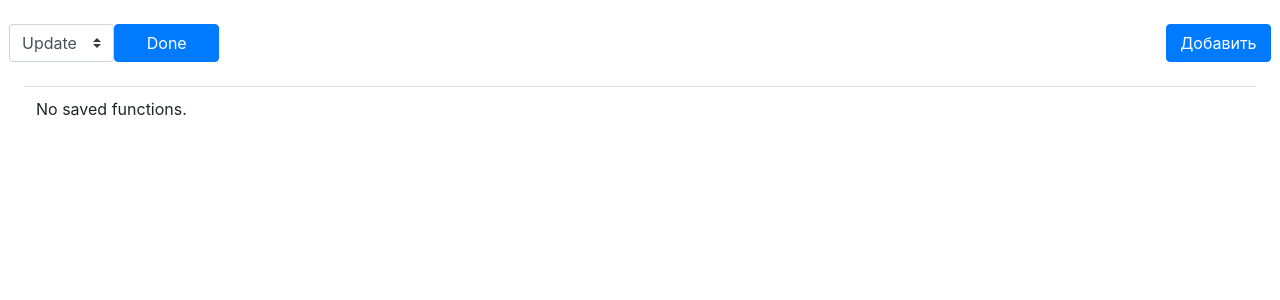
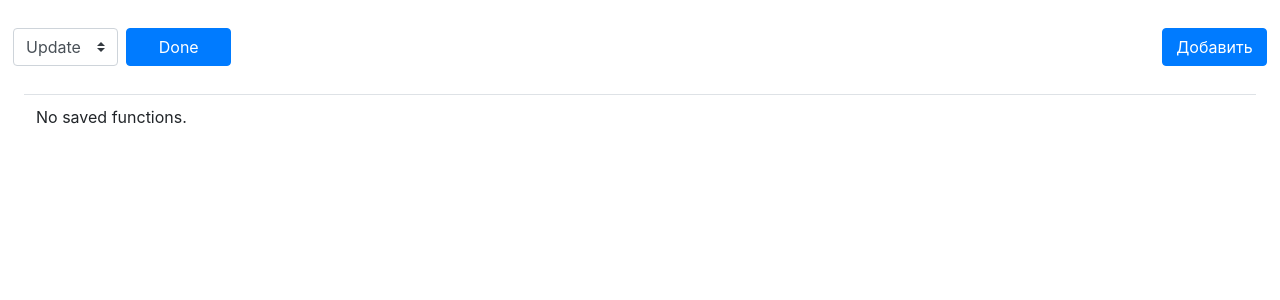
Before and after one commit to lemonpaul/dc7161be3dbf2250c8954e560cc35060, a Django app: page / in a window 1280 px wide. Shown: the top 300 px of the page. Run offline with Django 3.2, Linux system fonts and the light colour scheme; data that the repository does not hold is empty; parts of the project's set-up code (start-up, migrations or seed data) failed here and were passed over; some libraries are stand-ins or nearby versions.

Commit message:
#34 Add margin for select and buttons

```diff
--- a/dashboard/templates/dashboard/index.html
+++ b/dashboard/templates/dashboard/index.html
@@ -6,12 +6,12 @@
     {% csrf_token %}
     <div class="container-fluid p-4">
         <div class="row">
-            <select name="action" class="custom-select col-1">
+            <select name="action" class="custom-select col-1 m-1">
                 <option value="update">{% trans "Update" %}</option>
                 <option value="delete">{% trans "Delete" %}</option>
             </select>
-            <button type="submit" class="btn btn-primary col-1">{% trans 'Done' %}</button>
-            <a href="{% url 'add' %}" class="btn btn-primary col-1 offset-9" >{% trans "Add" %}</a>
+            <button type="submit" class="btn btn-primary col-1 m-1">{% trans 'Done' %}</button>
+            <a href="{% url 'add' %}" class="btn btn-primary col-1 m-1 ml-auto">{% trans "Add" %}</a>
         </div>
         <table class="table mt-4">
             {% if function_list %}
```
